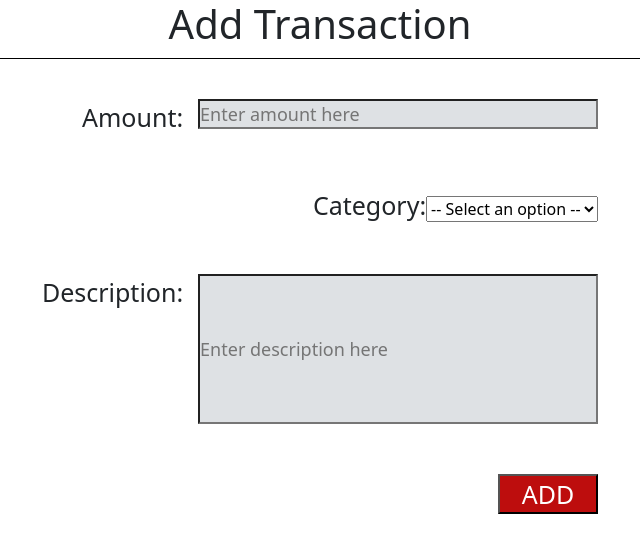
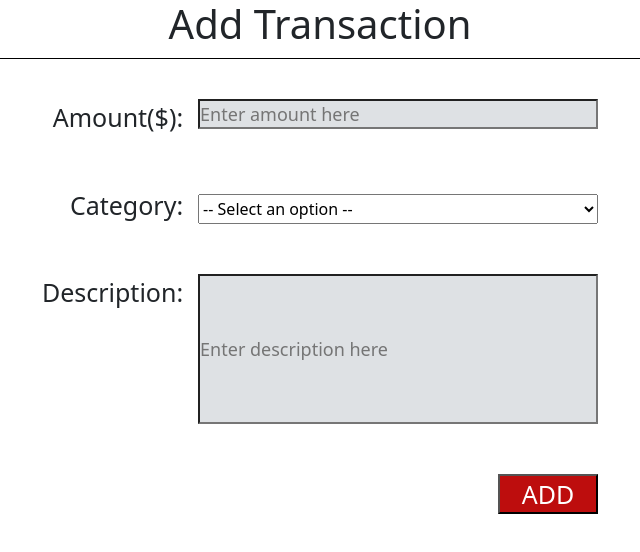
Before and after one commit to hanxiangz/Budgeting-app, a React (Create React App) app in the folder front_end/: page /add_transaction in a window 1280 px wide. Shown: the top 552 px of the page, without its empty margins (320-960 px from the left). Built offline with nearby package versions, Linux system fonts and the light colour scheme.

Commit message:
updated add transactions form with form validation

```diff
--- a/front_end/package.json
+++ b/front_end/package.json
@@ -41,5 +41,8 @@
       "last 1 firefox version",
       "last 1 safari version"
     ]
+  },
+  "devDependencies": {
+    "@babel/plugin-proposal-private-property-in-object": "^7.21.11"
   }
 }
--- a/front_end/src/components/AddTransaction.js
+++ b/front_end/src/components/AddTransaction.js
@@ -1,5 +1,6 @@
 import React, { useState } from 'react';
 import './AddTransaction.css';
+
 
 function AddTransaction() {
 
@@ -9,13 +10,41 @@ function AddTransaction() {
     description: '',
   });
 
+  const [amountValidationMessage, setAmountValidationMessage] = useState('');
+  const [categoryValidationMessage, setCategoryValidationMessage] = useState('');
+  const [selectedOption, setSelectedOption] = useState('');
+
+  const handleSelectChange = (e) => {
+    const selectedCategory = e.target.value;
+    setSelectedOption(selectedCategory);
+    setFormData({ ...formData, category: selectedCategory });
+  };
+
   const handleChange = (e) => {
     const { name, value } = e.target;
+    // Check if the input value is a valid number using a regular expression
+    if (name === 'amount') {
+      if (/^\d+(\.\d{1,2})?$/.test(value) && parseFloat(value) >= 0) {
+        setAmountValidationMessage('');
+      } else {
+        setAmountValidationMessage('Please enter a valid number');
+      }
+    }
     setFormData({ ...formData, [name]: value });
   };
 
   const handleSubmit = async (e) => {
     e.preventDefault();
+    // if the amount entered is not a number, prevent form submission
+    if (amountValidationMessage) {
+      return;
+    }
+    // Check if the "category" input is empty
+    if (!formData.category.trim()) {
+      setCategoryValidationMessage('Please select a category');
+      return;
+    }
+
     try {
       const response = await fetch('/add_transaction', {
         method: 'POST',
@@ -32,6 +61,8 @@ function AddTransaction() {
           category: '',
           description: '',
         });
+        setCategoryValidationMessage('');
+        setSelectedOption('');
         alert("You have successfully submitted a transaction")
       } else {
         console.error('Form submission failed');
@@ -41,13 +72,6 @@ function AddTransaction() {
     }
   };
 
-  const [selectedOption, setSelectedOption] = useState('');
-
-  const handleSelectChange = (e) => {
-    const selectedCategory = e.target.value;
-    setSelectedOption(selectedCategory);
-    setFormData({ ...formData, category: selectedCategory });
-  };
 
   return (
     <div>
@@ -57,9 +81,12 @@ function AddTransaction() {
         <form className="my-form" onSubmit={handleSubmit}>
           <div className="form-group">
             <label style={{fontSize: 25}}>
-              Amount:
+              Amount($):
               <input style={{ height: '30px', width: '400px', marginLeft: 15, fontSize: 18}} type="text"
               name="amount" placeholder="Enter amount here" value={formData.amount} onChange={handleChange} />
+              {amountValidationMessage && (
+                <p style={{ color: 'red' }}>{amountValidationMessage}</p>
+              )}
             </label>
           </div>
 
@@ -68,12 +95,19 @@ function AddTransaction() {
               Category:
 
             </label>
-            <select id="dropdown" value={selectedOption} onChange={handleSelectChange}>
+            <select id="dropdown" value={selectedOption} onChange={handleSelectChange}
+              style={{ height: '30px', width: '400px', marginLeft: 15 }}>
               <option value="">-- Select an option --</option>
-              <option value="option1">Option 1</option>
-              <option value="option2">Option 2</option>
-              <option value="option3">Option 3</option>
+              <option value="food">Food</option>
+              <option value="bills">Bills</option>
+              <option value="transport">Transport</option>
+              <option value="healthcare">Healthcare</option>
+              <option value="house">House</option>
+              <option value="savings">Savings</option>
             </select>
+            {categoryValidationMessage && (
+                <p style={{ color: 'red' }}>{categoryValidationMessage}</p>
+            )}
           </div>
 
           <div className="form-group">
```
Also changed, not shown: 2 other files (tests, documents, lock files or other folders).
